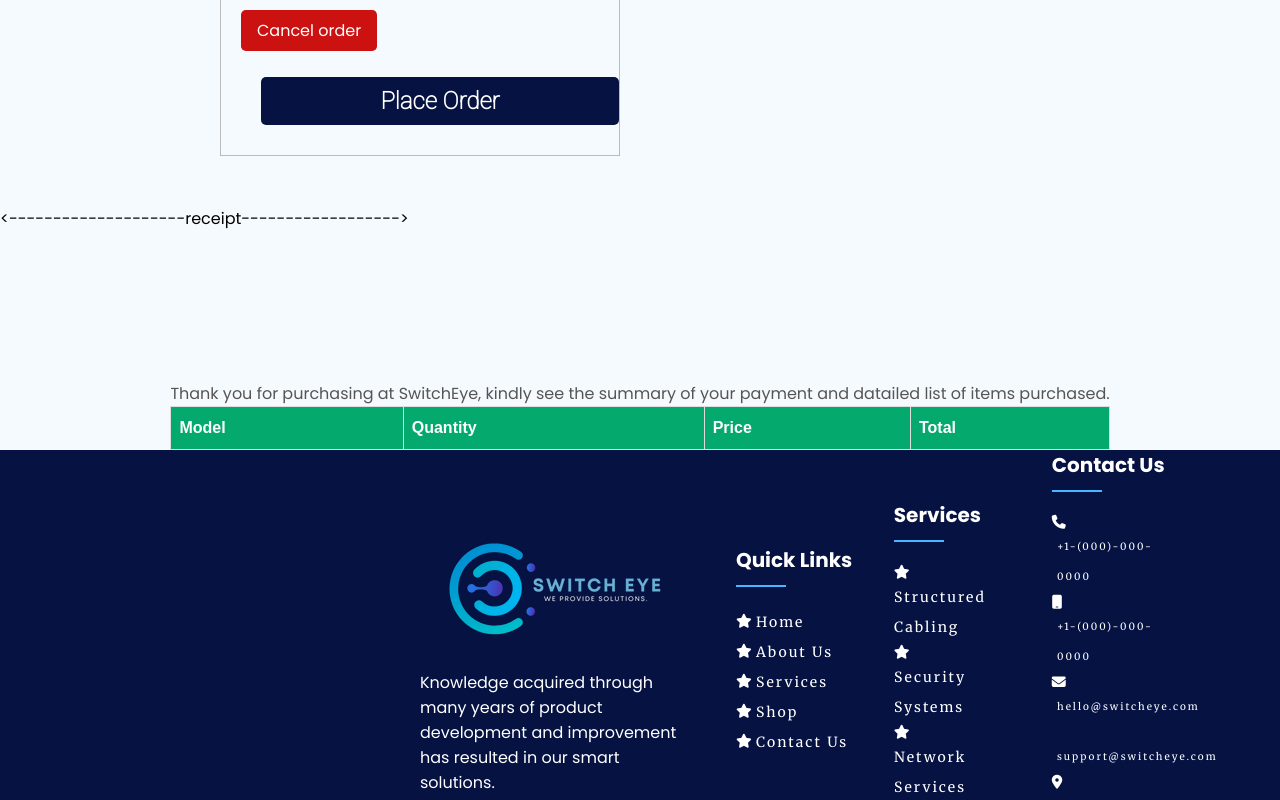
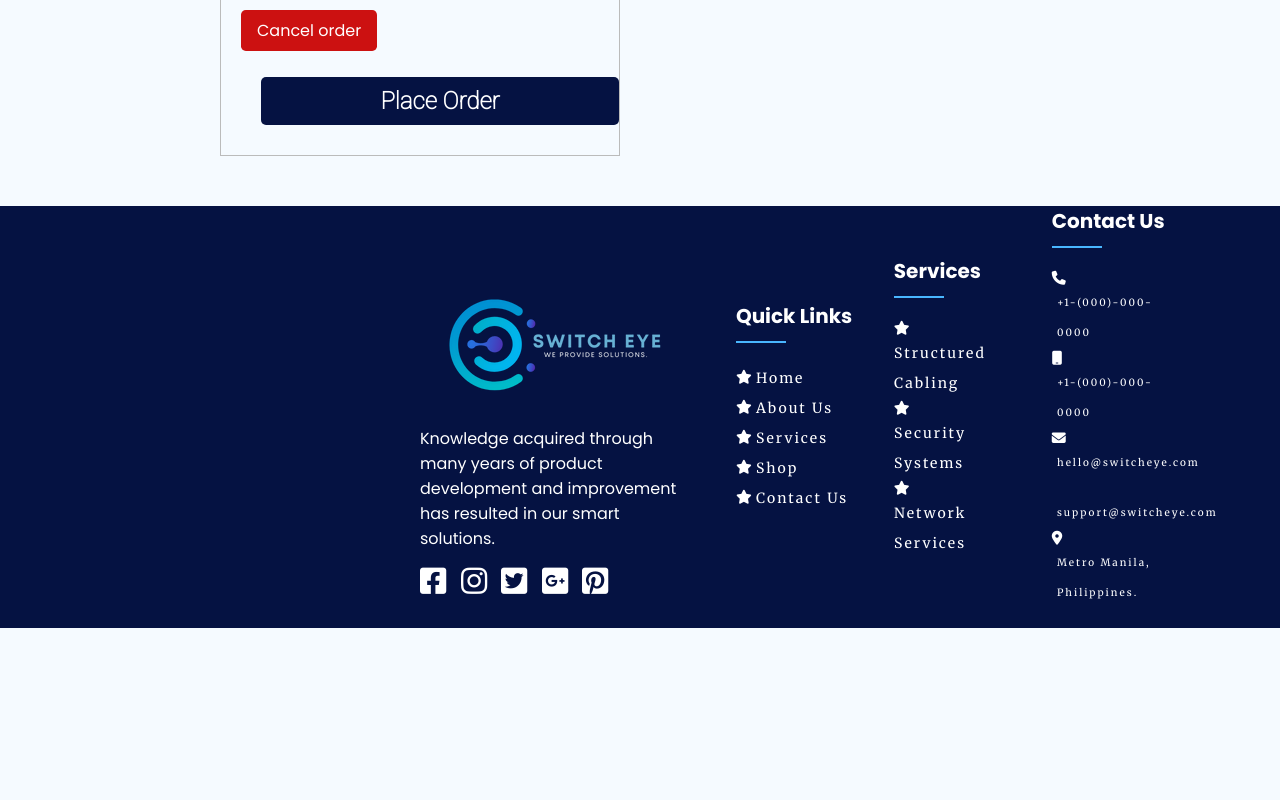
Before and after one commit to skylake28/team7, a plain HTML site: page checkout.html in a window 1280 px wide. Shown: the part 1219-2019 px from the top of the page. After the commit the page ends 1847 px from the top, so only its background shows below. Drawn offline with nearby package versions, Linux system fonts and the light colour scheme; a web font is replaced by a local one.

Commit message:
Update checkout.html

```diff
--- a/checkout.html
+++ b/checkout.html
@@ -506,31 +506,7 @@
             </div>
         </div>
     </div>
-    <--------------------receipt------------------>
-    <div class="container-wrapper">
-        <div class="row cart-head">
-            <div class="container">
-            <div class="row">
-                <p>Thank you for purchasing at SwitchEye, kindly see the summary of your payment and datailed list of items purchased.</p>
-                <br>
-            </div>
-            <div class="row2">
-                <!-- <p></p> -->
 
-            </div>
-            <div class="row3">
-
-                <table class="customers">
-                        <th>Model</th>
-                        <th>Quantity</th>
-                        <th>Price</th>
-                        <th>Total</th>
-                </table>
-
-            </div>
-            </div>
-        </div>
-    </div>
                 <!--------------Footer-------------->
 
 <div id="footer-container">
@@ -593,7 +569,6 @@
 
     </div>
             <script src="https://skylake28.github.io/team7/js/checkout.js"></script>
-        <script src="https://skylake28.github.io/team7/js/success.js"></script>
 
     </body>
 </html>
```
